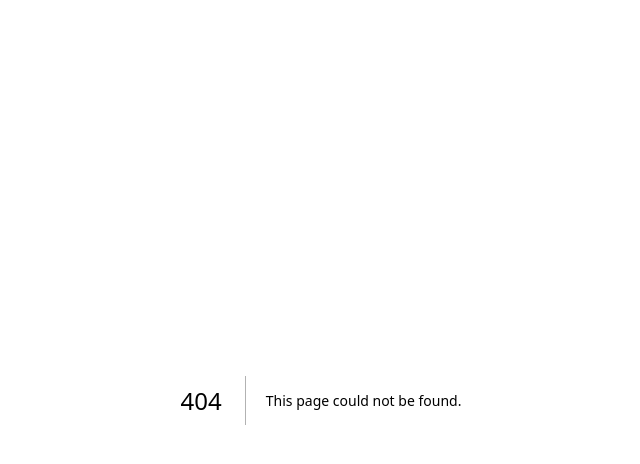
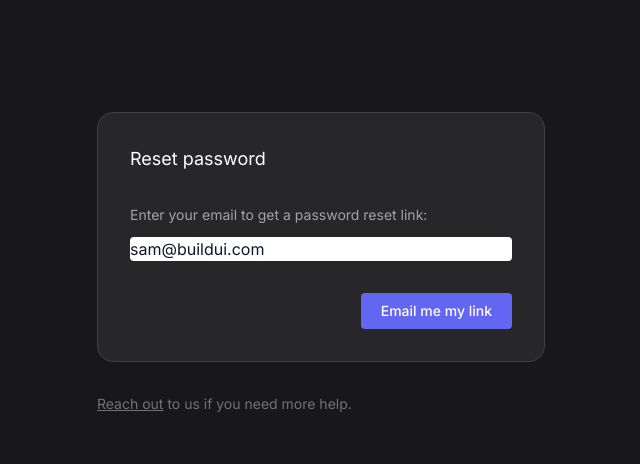
Before and after one commit to midcenturydude7/nextjs-framer-motion-recipes, a Next.js app: page /5-panel in a window 1280 px wide. Before the commit this address had no page. Shown: the top 464 px of the page, without its empty margins (319-959 px from the left). Built offline with nearby package versions, Linux system fonts and the light colour scheme.

Commit message:
Set up resizable panel project

```diff
--- /dev/null
+++ b/app/5-panel/page.jsx
@@ -0,0 +1,225 @@
+"use client";
+import { AnimatePresence, motion, MotionConfig } from "framer-motion";
+import { useState } from "react";
+import { CheckIcon } from "@heroicons/react/solid";
+import { createContext } from "react";
+import { useContext } from "react";
+
+let transition = { type: "ease", ease: "easeInOut", duration: 1 };
+
+export default function ResizablePanel() {
+  let [status, setStatus] = useState("idle");
+
+  return (
+    <div className="flex min-h-screen flex-col items-start bg-zinc-900 pt-28">
+      <div className="mx-auto w-full max-w-md">
+        <div className="rounded-2xl border border-zinc-700 bg-zinc-800">
+          <div className="px-8 pt-8">
+            <p className="text-lg text-white">Reset password</p>
+          </div>
+
+          {status === "idle" || status === "saving" ? (
+            <motion.div>
+              <Form
+                onSubmit={async () => await delay(1000)}
+                afterSave={() => setStatus("success")}
+                className="p-8"
+              >
+                <p className="text-sm text-zinc-400">
+                  Enter your email to get a password reset link:
+                </p>
+                <div className="mt-3">
+                  <input
+                    className="block w-full rounded border-none text-slate-900"
+                    type="email"
+                    required
+                    defaultValue="sam@buildui.com"
+                  />
+                </div>
+                <div className="mt-8 text-right">
+                  <Form.Button className="rounded bg-indigo-500 px-5 py-2 text-sm font-medium text-white ">
+                    Email me my link
+                  </Form.Button>
+                </div>
+              </Form>
+            </motion.div>
+          ) : (
+            <p className="p-8 text-sm text-zinc-400">
+              Email sent! Check your inbox to continue.
+            </p>
+          )}
+        </div>
+
+        <p className="mt-8 text-sm text-zinc-500">
+          <span className="underline">Reach out</span> to us if you need more
+          help.
+        </p>
+      </div>
+    </div>
+  );
+}
+
+let formContext = createContext();
+
+function Form({ onSubmit, afterSave, children, ...props }) {
+  let [status, setStatus] = useState("idle");
+
+  async function handleSubmit(e) {
+    e.preventDefault();
+    setStatus("saving");
+    await onSubmit();
+    setStatus("success");
+    await delay(1250);
+    afterSave();
+  }
+
+  return (
+    <formContext.Provider value={{ status }}>
+      <form onSubmit={handleSubmit} {...props}>
+        <fieldset disabled={status !== "idle"}>{children}</fieldset>
+      </form>
+    </formContext.Provider>
+  );
+}
+
+Form.Button = function FormButton({ children, className, ...rest }) {
+  let { status } = useContext(formContext);
+
+  let disabled = status !== "idle";
+
+  return (
+    <MotionConfig transition={{ ...transition, duration: 0.15 }}>
+      <button
+        type="submit"
+        disabled={disabled}
+        className={`${className} relative transition duration-200 ${
+          disabled ? "bg-opacity-80" : "hover:bg-opacity-80"
+        }`}
+        {...rest}
+      >
+        <AnimatePresence mode="wait">
+          {status === "saving" && (
+            <motion.div
+              key="a"
+              initial={false}
+              animate={{ opacity: 1 }}
+              exit={{ opacity: 0 }}
+              className="absolute inset-0 flex justify-center py-2"
+            >
+              <Spinner />
+            </motion.div>
+          )}
+
+          {status === "success" && (
+            <motion.div
+              key="b"
+              initial={{ opacity: 0 }}
+              animate={{ opacity: 1 }}
+              className="absolute inset-0 flex justify-center py-2"
+            >
+              <CheckIcon className="h-full" />
+            </motion.div>
+          )}
+        </AnimatePresence>
+        <span className={status === "idle" ? "" : "invisible"}>{children}</span>
+      </button>
+    </MotionConfig>
+  );
+};
+
+function Spinner({ className, ...rest }) {
+  return (
+    <svg
+      viewBox="0 0 24 24"
+      className={`${className} h-full w-auto animate-spin`}
+      style={{
+        animationTimingFunction: "steps(8, end)",
+        animationDuration: ".75s",
+      }}
+      {...rest}
+    >
+      <rect
+        style={{ opacity: 0.4 }}
+        x={11}
+        y={2}
+        width={2}
+        height={6}
+        rx={1}
+        fill="currentColor"
+      />
+      <rect
+        style={{ opacity: 0.4 }}
+        x={18.364}
+        y={4.22183}
+        width={2}
+        height={6}
+        rx={1}
+        transform="rotate(45 18.364 4.222)"
+        fill="currentColor"
+      />
+      <rect
+        x={22}
+        y={11}
+        width={2}
+        style={{ opacity: 0.4 }}
+        height={6}
+        rx={1}
+        transform="rotate(90 22 11)"
+        fill="currentColor"
+      />
+      <rect
+        x={19.7782}
+        y={18.364}
+        width={2}
+        style={{ opacity: 0.4 }}
+        height={6}
+        rx={1}
+        transform="rotate(135 19.778 18.364)"
+        fill="currentColor"
+      />
+      <rect
+        x={13}
+        y={22}
+        width={2}
+        style={{ opacity: 0.4 }}
+        height={6}
+        rx={1}
+        transform="rotate(-180 13 22)"
+        fill="currentColor"
+      />
+      <rect
+        x={5.63603}
+        y={19.7782}
+        width={2}
+        style={{ opacity: 0.6 }}
+        height={6}
+        rx={1}
+        transform="rotate(-135 5.636 19.778)"
+        fill="currentColor"
+      />
+      <rect
+        x={2}
+        y={13}
+        width={2}
+        style={{ opacity: 0.8 }}
+        height={6}
+        rx={1}
+        transform="rotate(-90 2 13)"
+        fill="currentColor"
+      />
+      <rect
+        x={4.22183}
+        y={5.63603}
+        width={2}
+        height={6}
+        rx={1}
+        transform="rotate(-45 4.222 5.636)"
+        fill="currentColor"
+      />
+    </svg>
+  );
+}
+
+async function delay(ms) {
+  await new Promise((resolve) => setTimeout(resolve, ms));
+}
--- a/app/page.js
+++ b/app/page.js
@@ -16,6 +16,9 @@
         <Link href="/4-carousel">
           <li className="pl-4">4-carousel</li>
         </Link>
+        <Link href="/5-panel">
+          <li className="pl-4">5-panel</li>
+        </Link>
       </ul>
     </div>
   );
```
